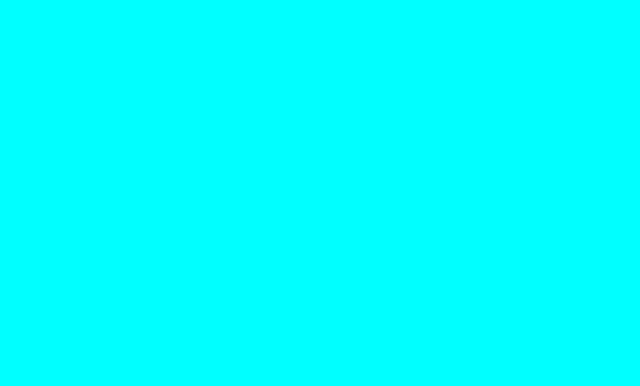
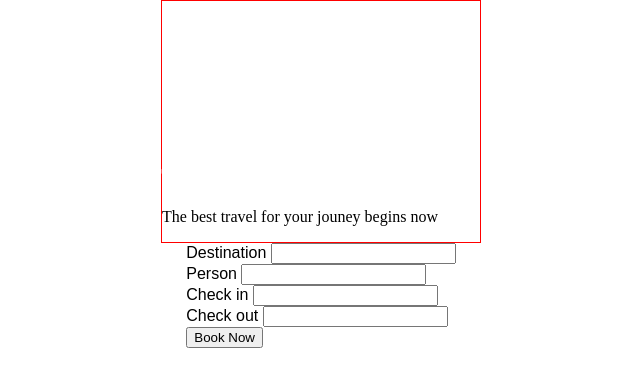
Before and after one commit to lfilella97/202301-w1chwe-lluis-filella-jaume-cuadrada, a website built with Parcel: page src/index.html in a window 1280 px wide. Shown: the whole page, without its empty margins (319-959 px from the left). Built offline with nearby package versions, Linux system fonts and the light colour scheme; files whose address does not match are found by name.

Commit message:
add first section

```diff
--- a/src/index.html
+++ b/src/index.html
@@ -1,5 +1,5 @@
 <!DOCTYPE html>
-<html lang="es-ES">
+<html lang="en-US">
 
 <head>
   <meta charset="UTF-8">
@@ -12,6 +12,30 @@
 
 <body>
 
+  <section class="hero-section">
+    <div class="hero-section__text-box">
+      <h1 class="hero-section__title">Star your unforgettable journey with us.</h1>
+      <p class="hero-section__text">The best travel for your jouney begins now</p>
+    </div>
+    <form class="hero-section__form">
+      <ul>
+        <li><label for="destination">Destination </label>
+          <input type="text" id="destination">
+        </li>
+        <li><label for="person">Person </label>
+          <input type="text" id="person">
+        </li>
+        <li><label for="check in">Check in</label>
+          <input type="text" id="check in">
+        </li>
+        <li><label for="check out">Check out </label>
+          <input type="text" id="check out">
+        </li>
+      </ul>
+      <button>Book Now</button>
+    </form>
+  </section>
+
 </body>
 
 </html>
--- a/src/sass/style.scss
+++ b/src/sass/style.scss
@@ -8,6 +8,7 @@
   --color-secondary-light: #61291c;
   --typography-playfair: "playfair Display", sans-seriff;
   --typography-rubik: "rubik", sans-seriff;
+  --box-text-max-width: 320px;
 }
 
 *,
@@ -18,5 +19,35 @@
 
 body {
   font-family: "Playfair Display", Arial, Helvetica, sans-serif;
-  background-color: aqua;
+  width: 100vw;
+  margin: 0;
+  > * {
+    max-width: --box-text-max-width;
+  }
 }
+
+ul {
+  list-style-type: none;
+  margin: 0;
+  padding: 0;
+  text-decoration: 0;
+}
+
+.hero-section {
+  display: flex;
+  flex-direction: column;
+  align-items: center;
+
+  &__text-box {
+    max-width: var(--box-text-max-width);
+    border: 1px solid red;
+  }
+  &__title {
+    font-family: var(--typography-playfair);
+    font-size: 40px;
+    color: white;
+  }
+  &__text {
+    font-family: var(--typography-rubik);
+  }
+}
```
